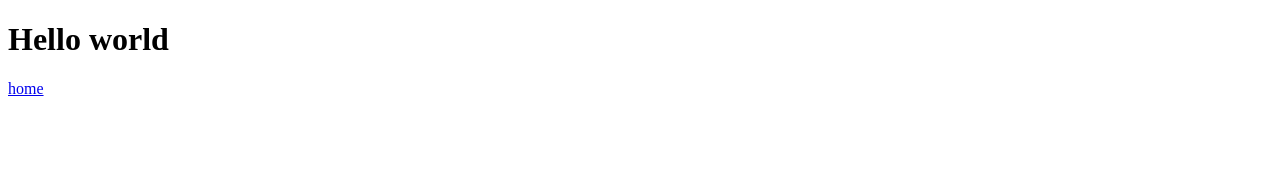
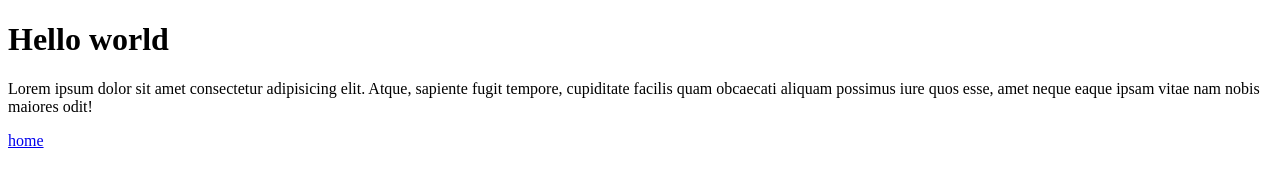
Before and after one commit to mabdullahjs/git_practice_batch4, a plain HTML site: page about.html in a window 1280 px wide. Drawn offline with Linux system fonts and the light colour scheme.

Commit message:
about change

```diff
--- a/about.html
+++ b/about.html
@@ -7,6 +7,7 @@
 </head>
 <body>
     <h1>Hello world</h1>
-    <a href="/">home</a>
+    <p>Lorem ipsum dolor sit amet consectetur adipisicing elit. Atque, sapiente fugit tempore, cupiditate facilis quam obcaecati aliquam possimus iure quos esse, amet neque eaque ipsam vitae nam nobis maiores odit!</p>
+    <a href="./index.html">home</a>
 </body>
 </html>
```
